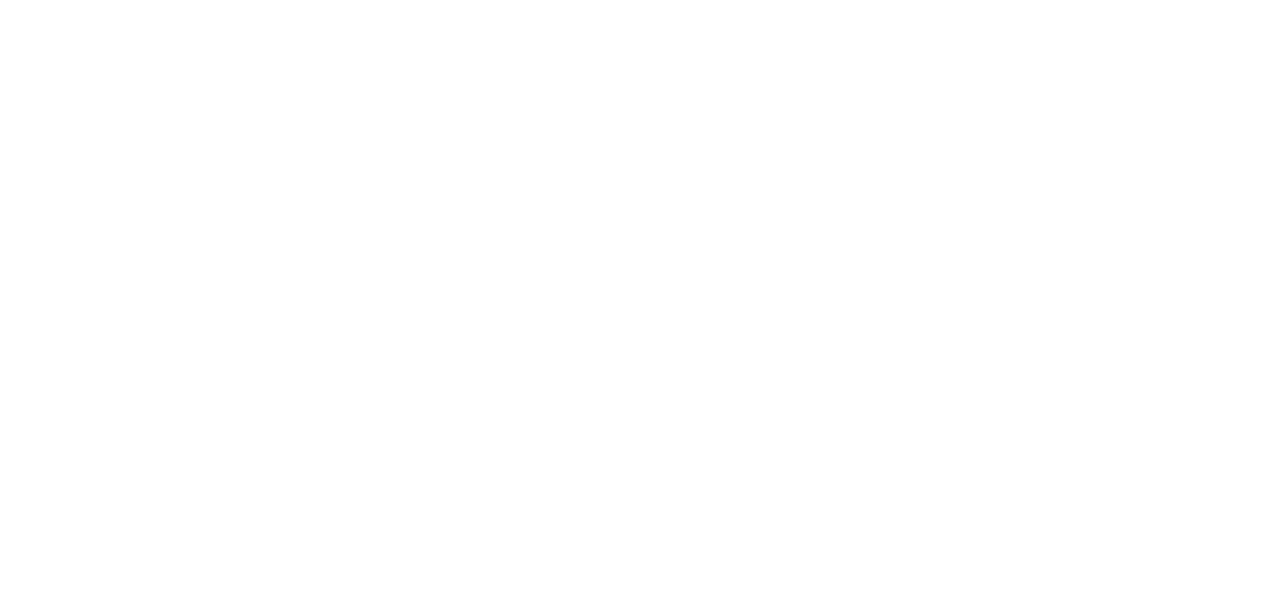
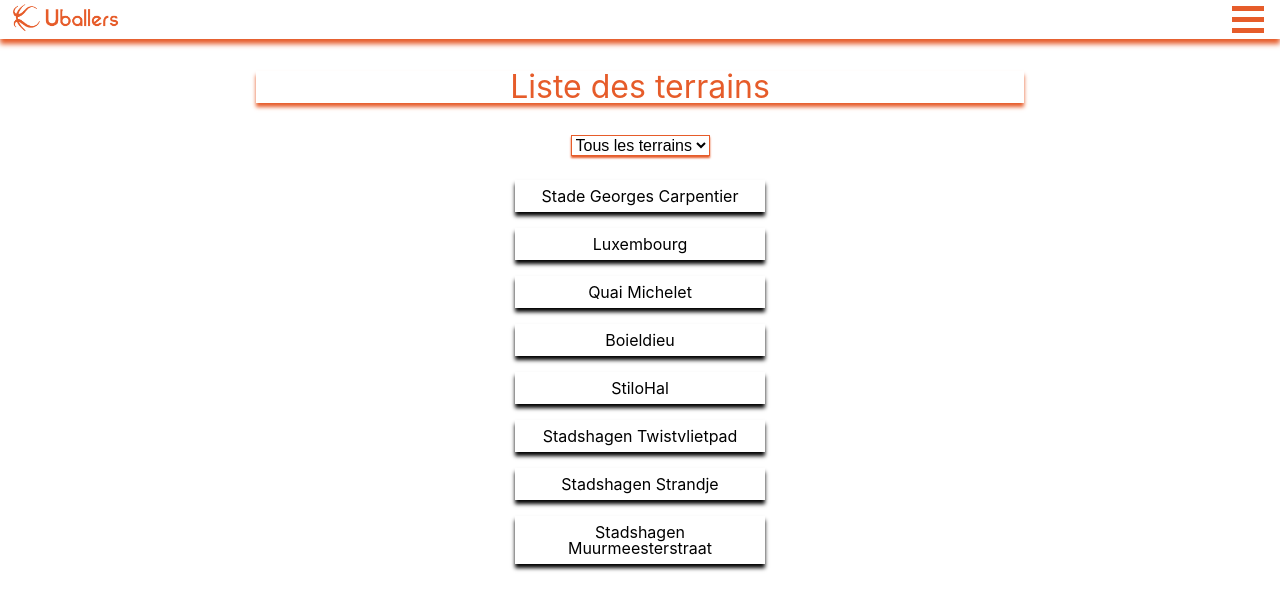
Before and after one commit to xenogearsX/Uballers, a React (Create React App) app: page / in a window 1280 px wide. Shown: the top 610 px of the page. Built offline with nearby package versions, Linux system fonts and the light colour scheme.

Commit message:
Link all the screens with react-router

```diff
--- a/src/App.js
+++ b/src/App.js
@@ -1,6 +1,14 @@
 import { useState } from 'react'
 
+import { Route, Switch } from 'react-router'
+
+import Favorites from './screens/Favorites'
+import GroundDetails from './screens/GroundDetails'
+import Header from './components/Header'
+import Home from './screens/Home'
 import UserContext from './context/UserContext'
+
+import groundsData from './data/json/groundsData.json'
 
 import './App.css'
 
@@ -9,9 +17,14 @@ const App = () => {
 
   return (
     <div className='App'>
-      <UserContext.Provider
-        value={[favorite, setFavorite]}
-      ></UserContext.Provider>
+      <UserContext.Provider value={[groundsData, favorite, setFavorite]}>
+        <Header />
+        <Switch>
+          <Route exact path='/' component={Home} />
+          <Route path='/ground/:id' component={GroundDetails} />
+          <Route path='/favorites' component={Favorites} />
+        </Switch>
+      </UserContext.Provider>
     </div>
   )
 }
```
